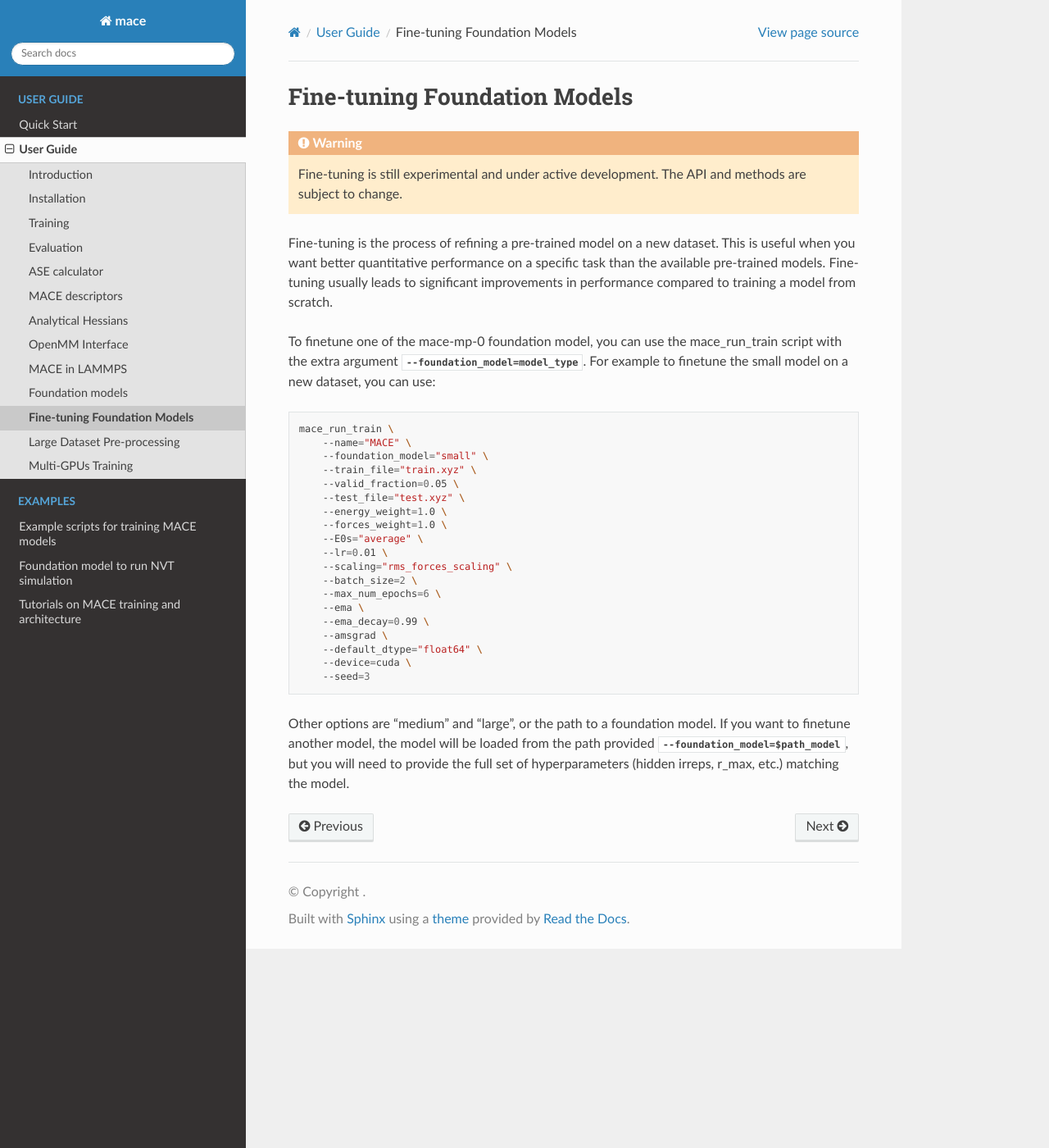
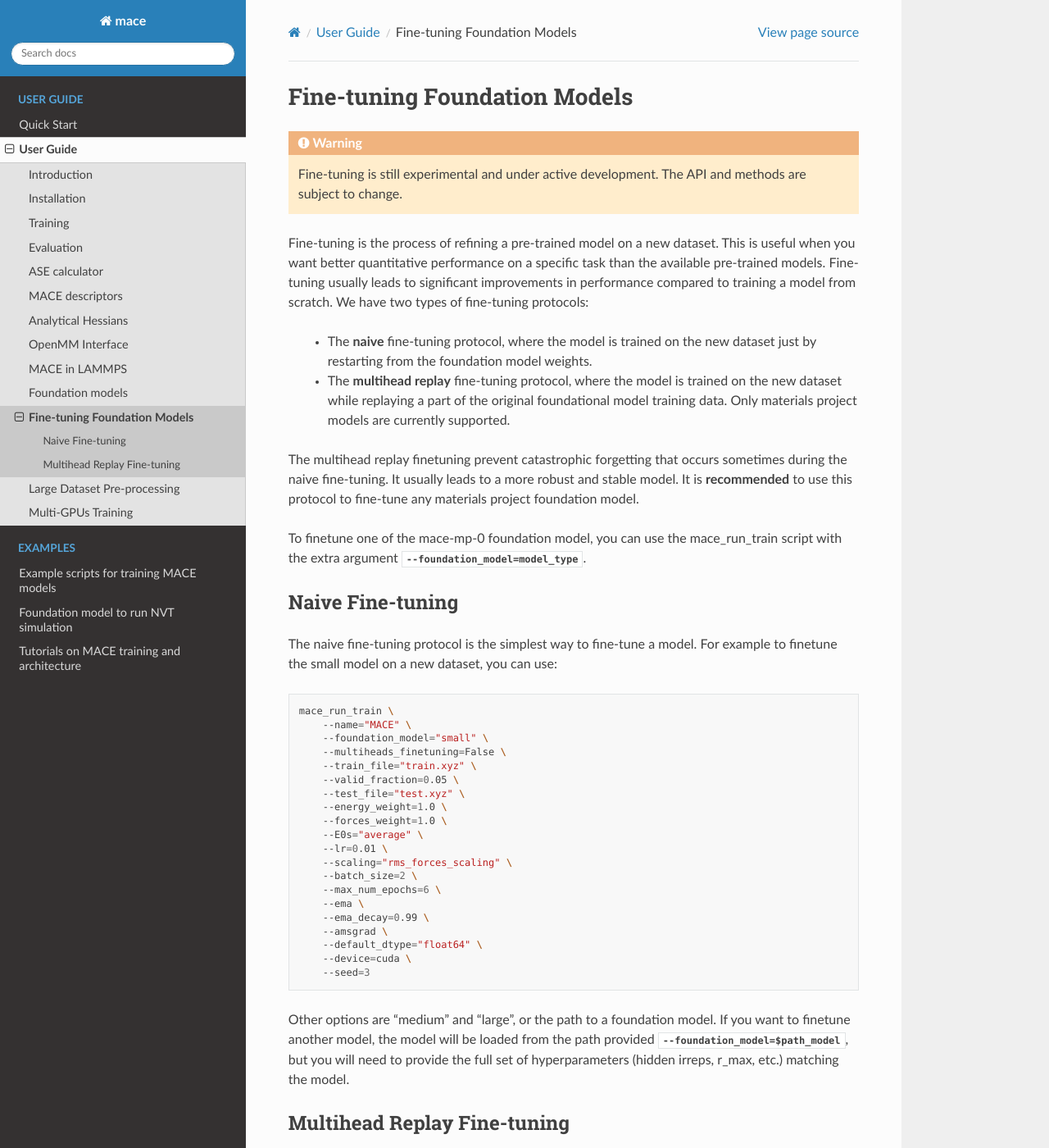
Before and after one commit to ACEsuit/mace, a Sphinx documentation site: the page built from docs/guide/finetuning.rst, in a window 1280 px wide and 1400 px high. Shown: the whole window at 82% size. Built offline with Sphinx 7.4.7 and the Read the Docs theme 2.0.0, drawn with Linux system fonts in a browser that asks for light colours; pages that are not in the unit, such as notebooks, are missing from menus; some of the changed text lies outside the part shown.

Commit message:
add multihead ft to doc

```diff
--- a/docs/guide/finetuning.rst
+++ b/docs/guide/finetuning.rst
@@ -10,8 +10,21 @@
 Fine-tuning is the process of refining a pre-trained model on a new dataset.
 This is useful when you want better quantitative performance on a specific task than the available pre-trained models.
 Fine-tuning usually leads to significant improvements in performance compared to training a model from scratch.
+We have two types of fine-tuning protocols:
+
+ - The **naive** fine-tuning protocol, where the model is trained on the new dataset just by restarting from the foundation model weights.
+ - The **multihead replay** fine-tuning protocol, where the model is trained on the new dataset while replaying a part of the original foundational model training data. Only materials project models are currently supported.
+
+The multihead replay finetuning prevent catastrophic forgetting that occurs sometimes during the naive fine-tuning.
+It usually leads to a more robust and stable model. It is **recommended** to use this protocol to fine-tune any materials project foundation model.
 
 To finetune one of the mace-mp-0 foundation model, you can use the mace_run_train script with the extra argument `--foundation_model=model_type`.
+
+#################
+Naive Fine-tuning
+#################
+
+The naive fine-tuning protocol is the simplest way to fine-tune a model.
 For example to finetune the small model on a new dataset, you can use:
 
 .. code-block:: bash
@@ -19,6 +32,7 @@
     mace_run_train \
         --name="MACE" \
         --foundation_model="small" \
+        --multiheads_finetuning=False \
         --train_file="train.xyz" \
         --valid_fraction=0.05 \
         --test_file="test.xyz" \
@@ -38,3 +52,39 @@
 
 Other options are "medium" and "large", or the path to a foundation model.
 If you want to finetune another model, the model will be loaded from the path provided `--foundation_model=$path_model`, but you will need to provide the full set of hyperparameters (hidden irreps, r_max, etc.) matching the model.
+
+############################
+Multihead Replay Fine-tuning
+############################
+
+The multihead replay fine-tuning protocol prevents catastrophic forgetting that occurs sometimes during the naive fine-tuning.
+It usually leads to a more robust and stable model. It is the **recommended** way to fine-tune any materials project foundation model.
+
+For this fine-tuning, it is important to use one of the MACE-mp-0b models that you can download here: https://github.com/ACEsuit/mace-mp/releases/tag/mace_mp_0b.
+It is also very important that you compute your own E0s and not use "average" option. When computing your E0s, please use spin polarized calculations.
+If you are using MP compatible DFT, you can use the option --E0s="foundation" to use the same E0s as the foundation model.
+
+To fine-tune a small mp0b model, you can use:
+
+.. code-block:: bash
+
+    mace_run_train \
+        --name="MACE" \
+        --foundation_model="mace_agnesi_small.model" \
+        --multiheads_finetuning=True \
+        --train_file="train.xyz" \
+        --valid_fraction=0.05 \
+        --test_file="test.xyz" \
+        --energy_weight=1.0 \
+        --forces_weight=1.0 \
+        --E0s="{"1": 130.0 }" \
+        --lr=0.01 \
+        --scaling="rms_forces_scaling" \
+        --batch_size=2 \
+        --max_num_epochs=6 \
+        --ema \
+        --ema_decay=0.99 \
+        --amsgrad \
+        --default_dtype="float64" \
+        --device=cuda \
+        --seed=3
--- a/docs/guide/guide.rst
+++ b/docs/guide/guide.rst
@@ -19,5 +19,6 @@
     lammps
     foundation_models
     finetuning
+    multihead
     multipreprocessing
     multigpu
--- a/docs/guide/intro.rst
+++ b/docs/guide/intro.rst
@@ -12,5 +12,6 @@
 MACE provides fast and accurate machine learning interatomic potentials with higher order equivariant message passing.
 
 Also available:
-* `MACE in JAX <https://github.com/ACEsuit/mace-jax>`_, currently about 2x times faster at evaluation, but training is recommended in Pytorch for optimal performances and features.
-* `MACE layers <https://github.com/ACEsuit/mace-layer>`_, for constructing higher order equivariant graph neural networks for arbitrary 3D point clouds.
+
+- `MACE in JAX <https://github.com/ACEsuit/mace-jax>`_, currently about 2x times faster at evaluation, but training is recommended in PyTorch for optimal performances and features.
+- `MACE layers <https://github.com/ACEsuit/mace-layer>`_, for constructing higher order equivariant graph neural networks for arbitrary 3D point clouds.
```
Also changed, not shown: docs/guide/multihead_training.rst (added, +29 -0 lines), 1 other file.
